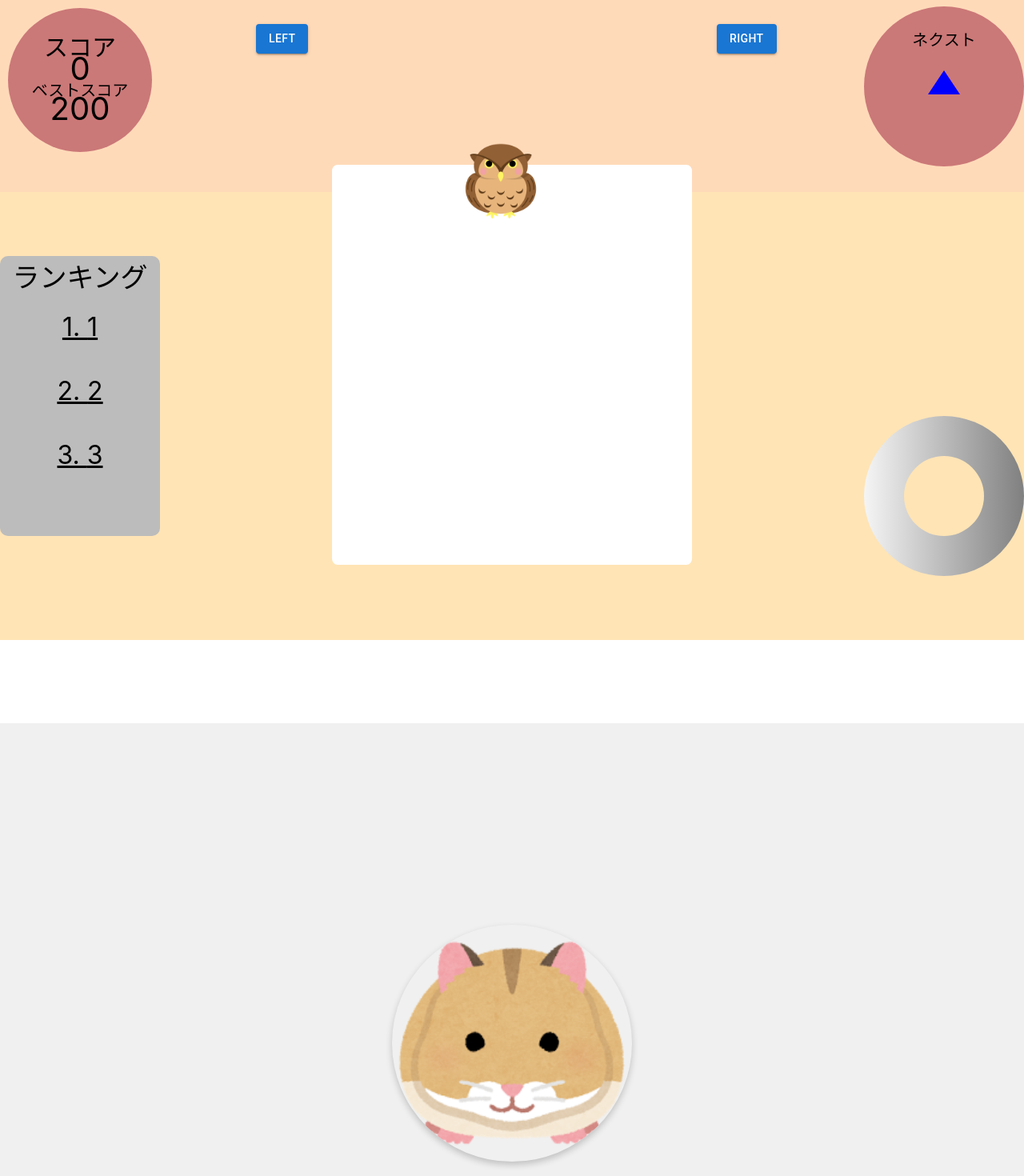
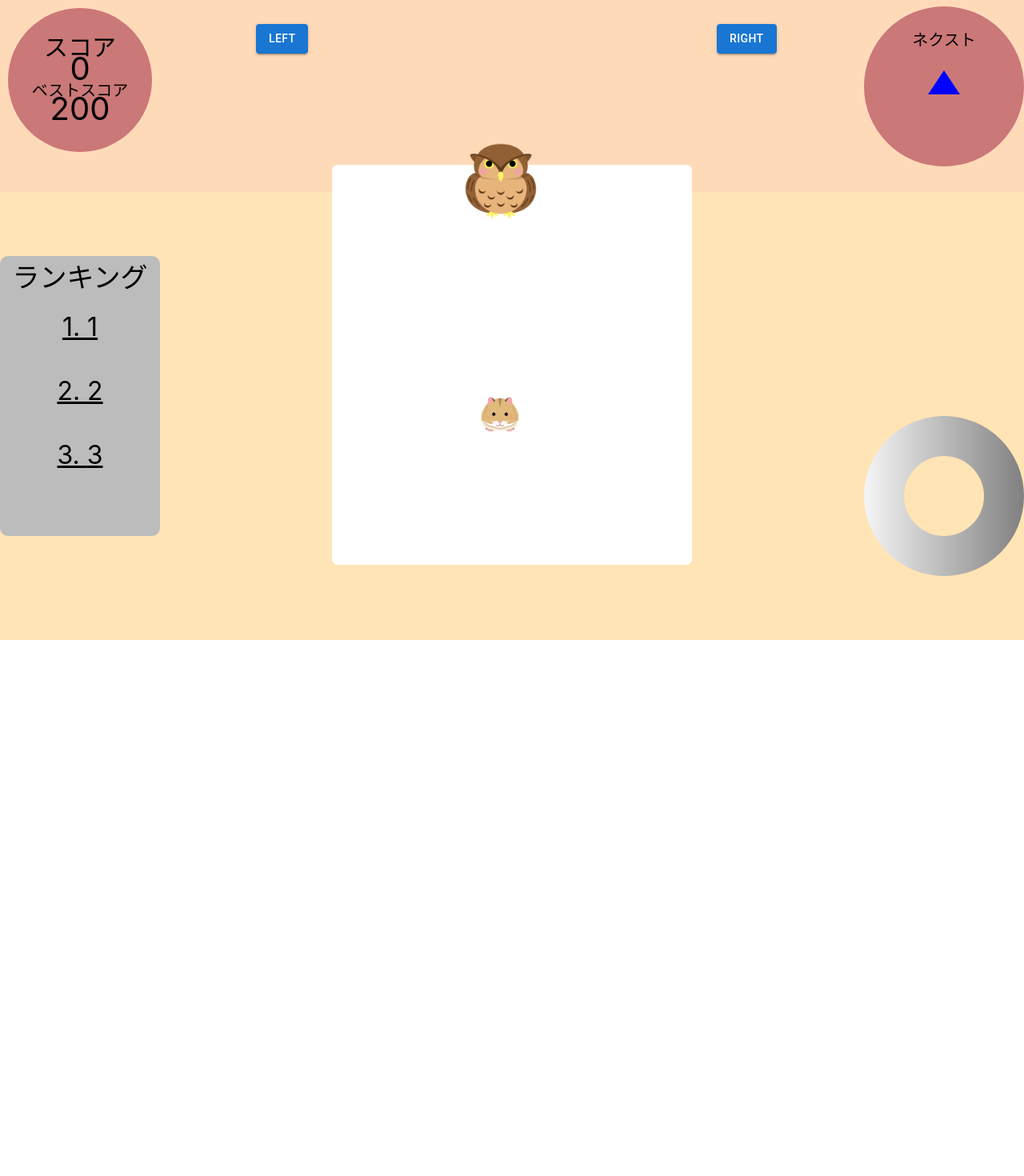
Before and after one commit to CA01971028/fruit_game, a React (Create React App) app in the folder game/frontend/: page /login in a window 1280 px wide. Shown: the top 1470 px of the page at 80% size. After the commit the page ends 904 px from the top, so only its background shows below. Built offline with nearby package versions, Linux system fonts and the light colour scheme; no server answers.

Commit message:
Animal_ball
add

```diff
--- /dev/null
+++ b/game/frontend/src/compornent/Animal_ball.tsx
@@ -0,0 +1,27 @@
+import React from 'react';
+import hamsterImage from '../img/animal_hamster1.png'; // 画像をインポート
+import { Box } from '@mui/material';
+import { useBallMovement } from './Ball_movement';
+
+function Animal_ball({ owl_width, basketHeight }: { owl_width: number, basketHeight: number }) {
+  const offset = 3.8; // ハムスターを右に移動するためのオフセット（%）
+  const topPosition = useBallMovement(0, 2, 50, basketHeight); // 初期位置、落下速度、インターバル時間、バスケットの高さを渡す
+
+  return (
+    <Box
+      component="img"
+      src={hamsterImage}
+      alt="ハムスター"
+      height={50}
+      width={50}
+      sx={{
+        position: 'absolute',
+        top: `calc(100% - 625px + 100px + ${Math.min(topPosition, basketHeight)}px)`, // フクロウの位置の真下から落ちる。バスケットの一番下に到達したら停止する
+        left: `calc(${owl_width}% + ${offset}%)`, // フクロウの位置にオフセットを追加
+        transform: 'translateX(-50%)' // 中央揃え
+      }}
+    />
+  );
+}
+
+export default Animal_ball;
--- a/game/frontend/src/compornent/Ball_display.tsx
+++ /dev/null
@@ -1,12 +0,0 @@
-import React from 'react';
-import animalHamster from '../img/animal_hamster1.png';
-
-const BallDisplay: React.FC = () => {
-  return (
-    <div className="ball-container">
-      <img src={animalHamster} alt="Hamster" className="hamster-image" />
-    </div>
-  );
-}
-
-export default BallDisplay;
--- /dev/null
+++ b/game/frontend/src/compornent/Ball_movement.tsx
@@ -0,0 +1,23 @@
+import { useState, useEffect } from 'react';
+
+export const useBallMovement = (initialTop: number, fallSpeed: number, intervalTime: number, basketHeight: number) => {
+  const [topPosition, setTopPosition] = useState(initialTop);
+
+  useEffect(() => {
+    const interval = setInterval(() => {
+      // ハムスターの位置がバスケットの一番下に到達したら、インターバルをクリアする
+      if (topPosition >= basketHeight) {
+        clearInterval(interval);
+        return;
+      }
+
+      // ハムスターがバスケットの一番下に到達していない場合は、位置を更新する
+      setTopPosition(prev => prev + fallSpeed);
+    }, intervalTime);
+
+    // クリーンアップ関数を返すことで、コンポーネントがアンマウントされたときにintervalをクリアします
+    return () => clearInterval(interval);
+  }, [fallSpeed, intervalTime, basketHeight]);
+
+  return topPosition;
+};
--- a/game/frontend/src/compornent/Supot.tsx
+++ b/game/frontend/src/compornent/Supot.tsx
@@ -5,7 +5,6 @@ import Ranking from './Ranking'
 import Next from './Next'
 import Next_block from './Next_block';
 import Rectangle from './Rectangle';
-import Ball_display from './Ball_display'
 import Ball from './Ball'
 
 function Supot() {
@@ -17,7 +16,6 @@ function Supot() {
     <Next/>
     <Next_block/>
     <Rectangle/>
-    <Ball_display />
     {/* <Ball /> */}
     </>
   )
--- a/game/frontend/src/compornent/rectangle.tsx
+++ b/game/frontend/src/compornent/rectangle.tsx
@@ -1,5 +1,6 @@
 import React ,{useState}from 'react'
 import owlImage from '../img/owl.png';
+import Animal_ball from './Animal_ball'
 import { Box } from '@mui/material';
 import Button from '@mui/material/Button';
 
@@ -7,6 +8,7 @@ import Button from '@mui/material/Button';
 function Rectangle() {
   const [owl_width,setOwl_width] = useState<number>(45)
   const width_move:number = 2;
+  const basketHeight:number = 500; // バスケットの高さ
   const left_klick = () =>{
     setOwl_width(owl_width - width_move)
   }
@@ -21,8 +23,10 @@ function Rectangle() {
       <div className="basket"></div>
 
       <Box component="img" src={owlImage} alt="フクロウ"height={100}width={100}sx={{position: 'relative',top: '-625px',left:`${owl_width}%`}}/>
+
       <Button variant="contained" sx={{ position: 'absolute', top: 30, left: '25%' }}onClick={left_klick}>left</Button>
       <Button variant="contained" sx={{ position: 'absolute', top: 30, left: '70%' }}onClick={right_klick}>right</Button>
+      <Animal_ball owl_width={owl_width} basketHeight={basketHeight} />
     </>
 
   )
--- a/game/frontend/src/css/compornent.css
+++ b/game/frontend/src/css/compornent.css
@@ -121,20 +121,3 @@
   font-size: 20px;
   transform: translate(-50%, -50%);
 }
-
-/* Ball_display.tsx (ボールの表示) */
-
-.ball-container {
-  display: flex;
-  justify-content: center;
-  align-items: center;
-  height: 100vh;
-  background-color: #f0f0f0;
-}
-
-.hamster-image {
-  width: 300px; /* 画像の幅を調整します */
-  height: auto; /* 画像の高さを自動で調整します */
-  border-radius: 50%; /* 画像を円形にします */
-  box-shadow: 0 4px 8px rgba(0, 0, 0, 0.2); /* 影を追加します */
-}
```
